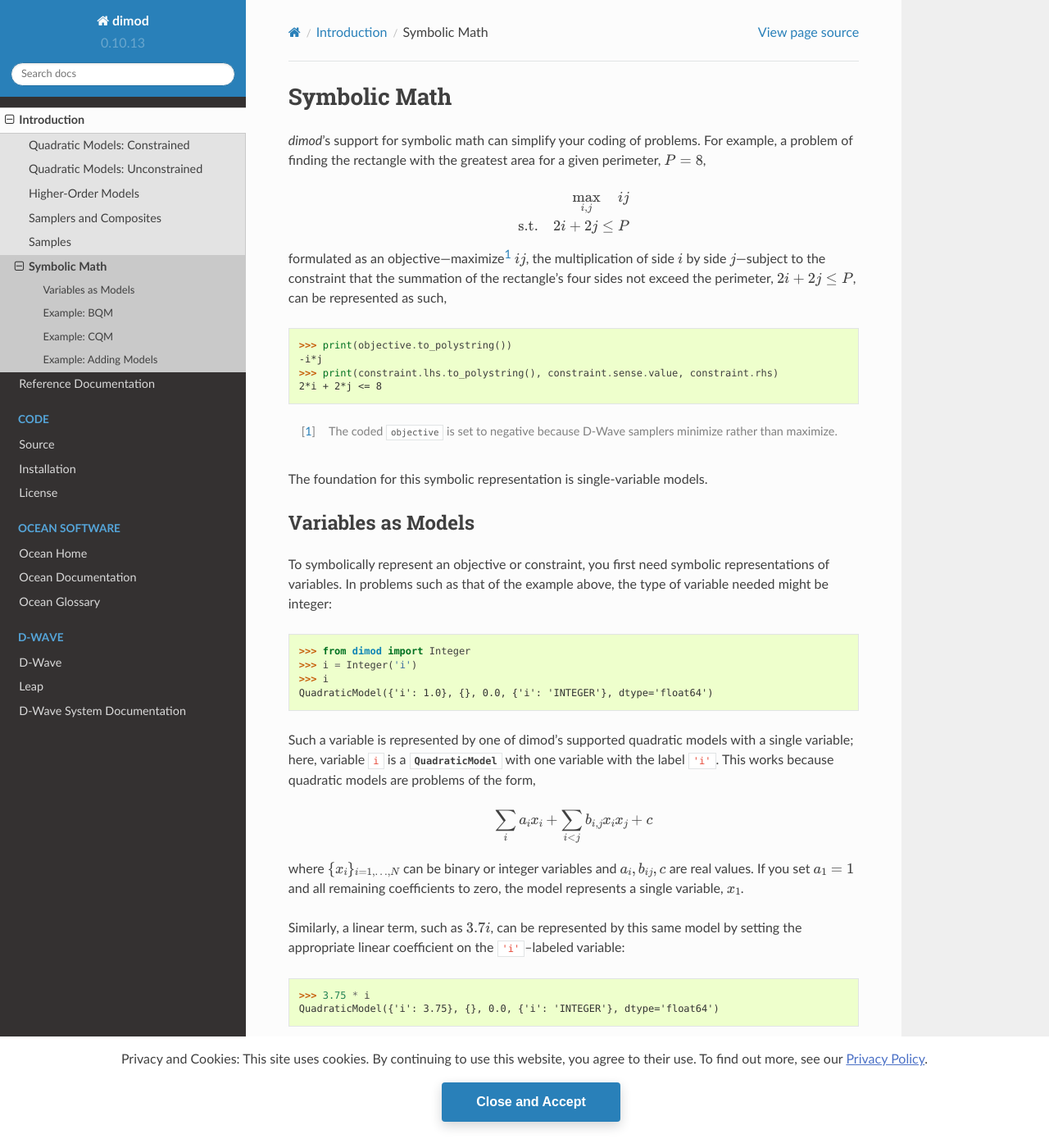
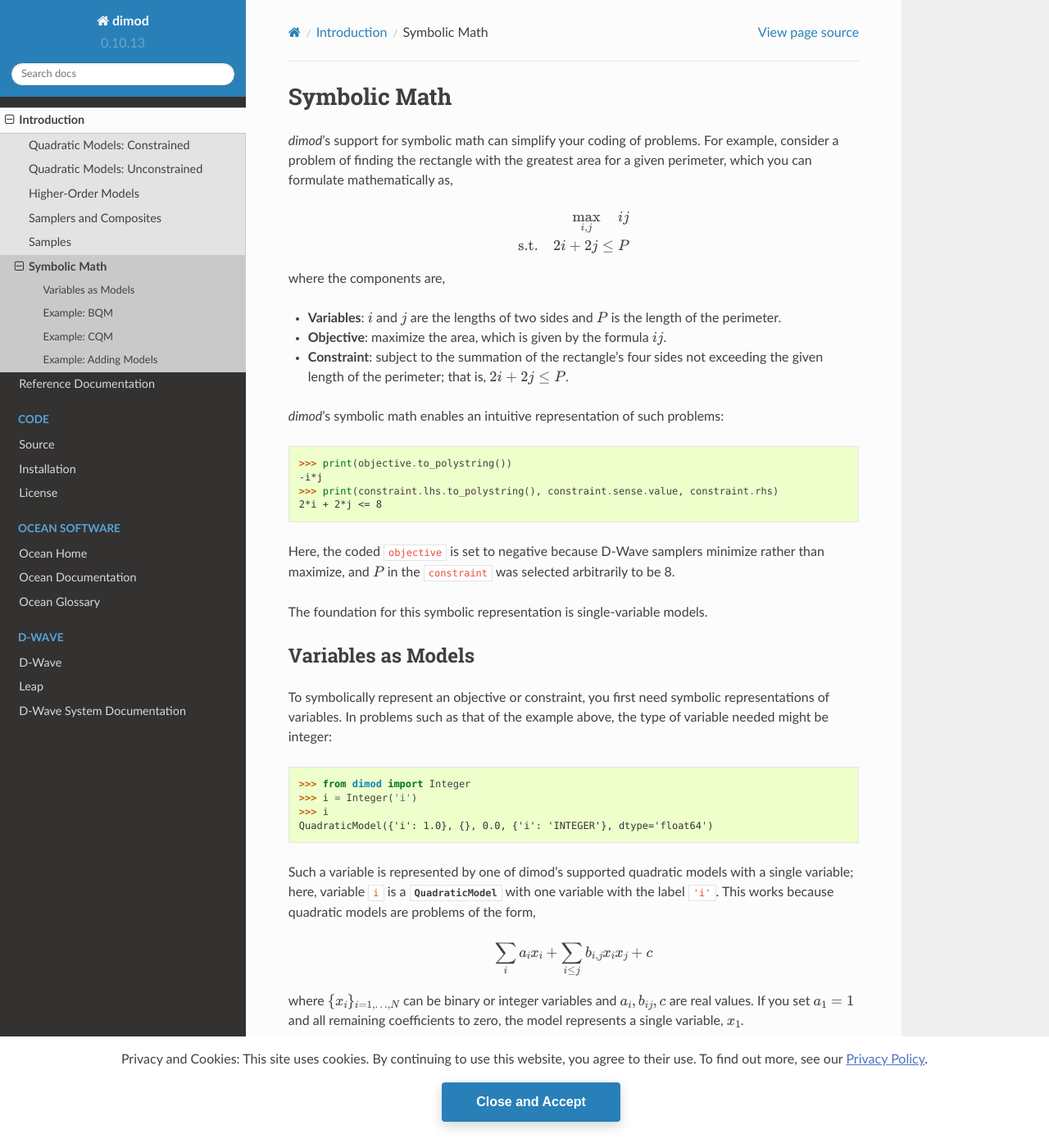
Before and after one commit to dwavesystems/dimod, a Sphinx documentation site: the page built from docs/intro/intro_symbolic_math.rst, in a window 1280 px wide and 1400 px high. Shown: the whole window at 82% size. Built offline with Sphinx 7.4.7 and the Read the Docs theme 2.0.0, drawn with Linux system fonts in a browser that asks for light colours; the version number is read from the project's files by our own code.

Commit message:
Update first section

```diff
--- a/docs/intro/intro_symbolic_math.rst
+++ b/docs/intro/intro_symbolic_math.rst
@@ -4,9 +4,9 @@
 Symbolic Math
 =============
 
-*dimod*'s support for symbolic math can simplify your coding of problems. For example,
-a problem of finding the rectangle with the greatest area for a given perimeter,
-:math:`P = 8`,
+*dimod*'s support for symbolic math can simplify your coding of problems. For
+example, consider a problem of finding the rectangle with the greatest area for
+a given perimeter, which you can formulate mathematically as,
 
 .. math::
 
@@ -14,18 +14,25 @@ a problem of finding the rectangle with the greatest area for a given perimeter,
 
   \textrm{s.t.} \quad 2i+2j \le P
 
-formulated as an :term:`objective`---maximize\ [#]_ :math:`ij`, the multiplication
-of side :math:`i` by side :math:`j`---subject to the :term:`constraint` that the
-summation of the rectangle's four sides not exceed the perimeter,
-:math:`2i+2j \le P`, can be represented as such,
+where the components are,
+
+* **Variables**: :math:`i` and :math:`j` are the lengths of two sides and :math:`P`
+  is the length of the perimeter.
+* **Objective**: maximize the area, which is given by the formula
+  :math:`ij`.
+* **Constraint**: subject to the summation of the rectangle's four sides not
+  exceeding the given length of the perimeter; that is, :math:`2i+2j \le P`.
+
+*dimod*'s symbolic math enables an intuitive representation of such problems:
 
 >>> print(objective.to_polystring())            # doctest:+SKIP
 -i*j
 >>> print(constraint.lhs.to_polystring(), constraint.sense.value, constraint.rhs)  # doctest:+SKIP
 2*i + 2*j <= 8
 
-.. [#] The coded ``objective`` is set to negative because D-Wave samplers minimize
-  rather than maximize.
+Here, the coded ``objective`` is set to negative because D-Wave samplers minimize
+rather than maximize, and :math:`P` in the ``constraint`` was selected arbitrarily
+to be 8.
 
 The foundation for this symbolic representation is single-variable models.
 
@@ -48,7 +55,7 @@ the label ``'i'``. This works because quadratic models are problems of the form,
 
 .. math::
 
-    \sum_i a_i x_i + \sum_{i<j} b_{i, j} x_i x_j + c
+    \sum_i a_i x_i + \sum_{i \le j} b_{i, j} x_i x_j + c
 
 where :math:`\{ x_i\}_{i=1, \dots, N}` can be binary or integer
 variables and :math:`a_{i}, b_{ij}, c` are real values. If you set :math:`a_1=1`
```
